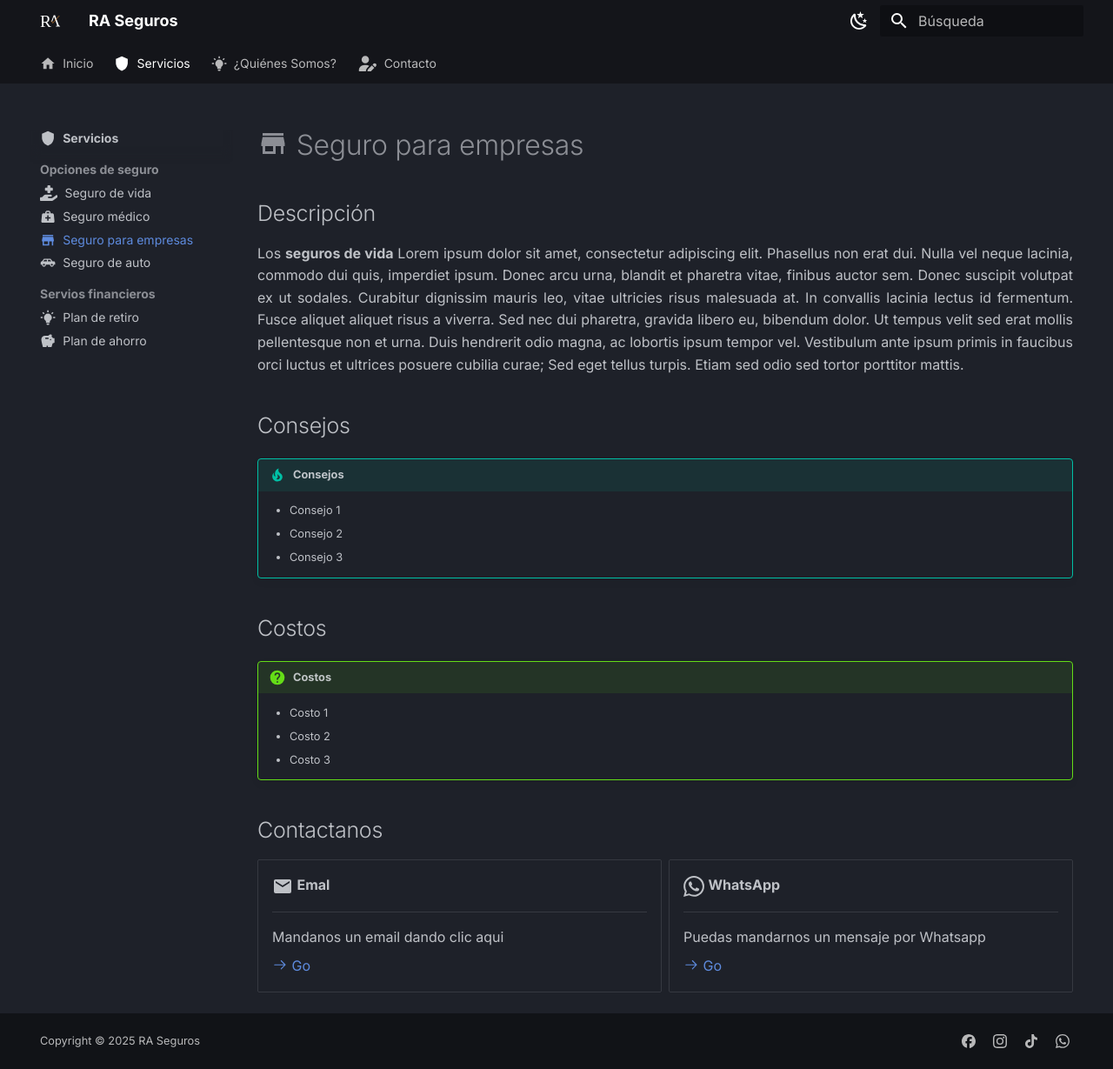
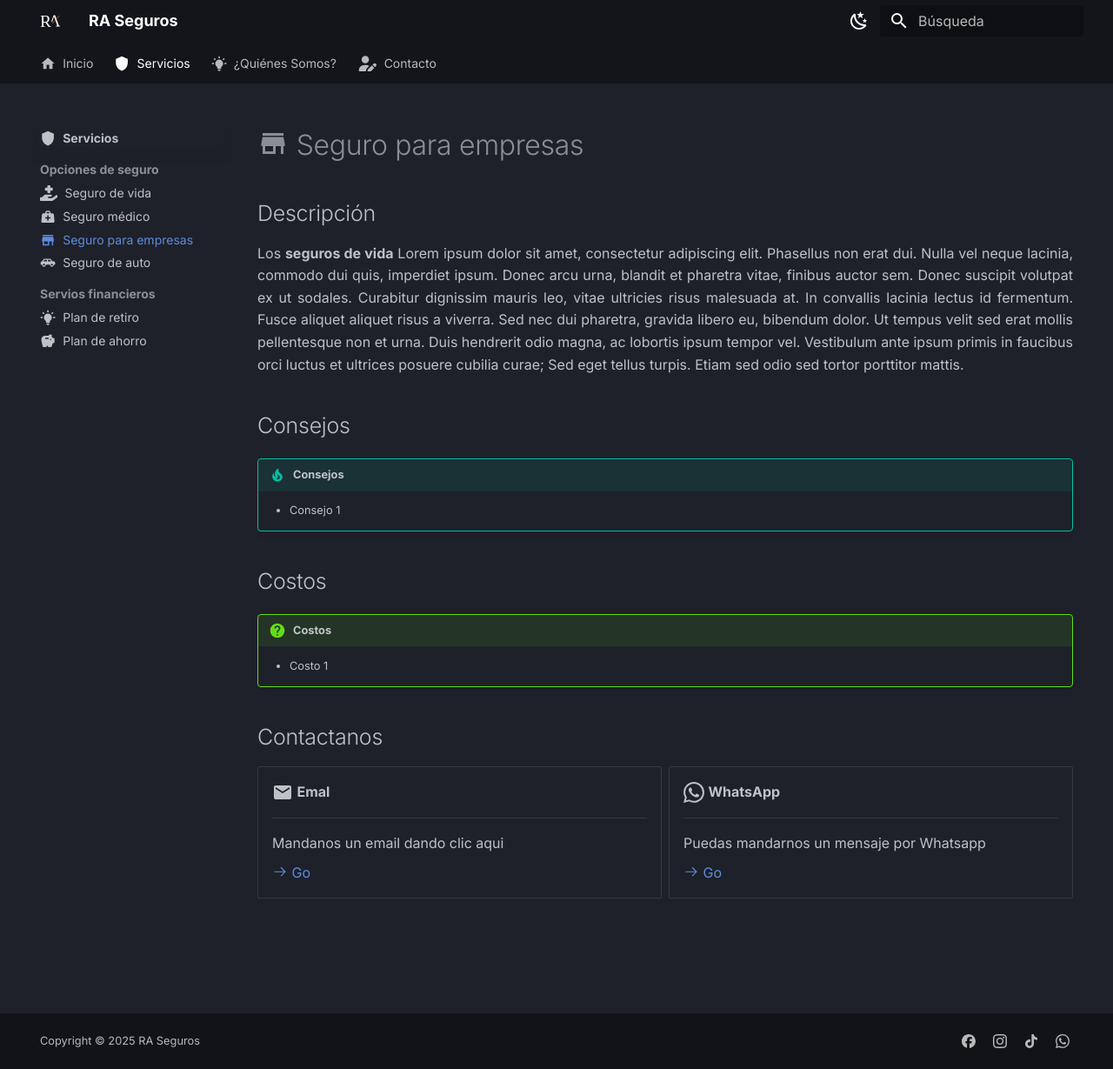
Before and after one commit to rasegurosmx/rasegurosmx.github.io, an MkDocs documentation site: the page built from docs/services/seguros/seguro-empresas.md, in a window 1280 px wide and 1229 px high. Shown: the whole window at 87% size. Built offline with MkDocs 1.6.1 and Material for MkDocs 9.7.7, drawn with Linux system fonts in a browser that asks for light colours; some web fonts are replaced.

```diff
--- a/docs/services/seguros/seguro-empresas.md
+++ b/docs/services/seguros/seguro-empresas.md
@@ -25,16 +25,12 @@
 !!! tip "Consejos"
 
     - Consejo 1
-    - Consejo 2
-    - Consejo 3
 
 ## Costos
 
 !!! question "Costos"
 
     - Costo 1
-    - Costo 2
-    - Costo 3
 
 ## Contactanos
 
```
